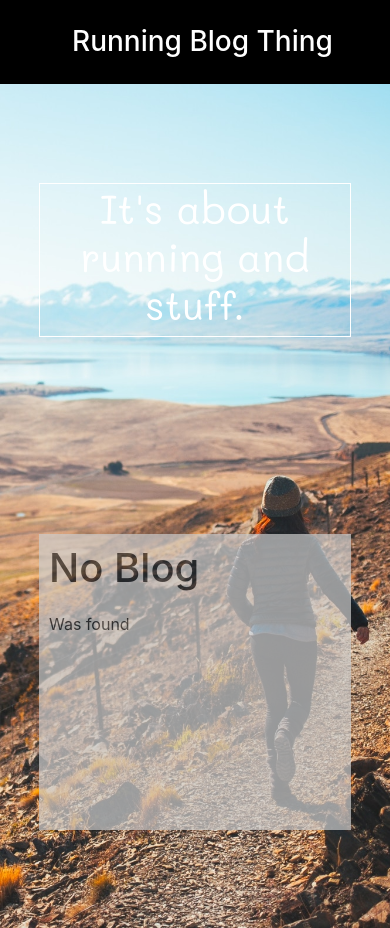
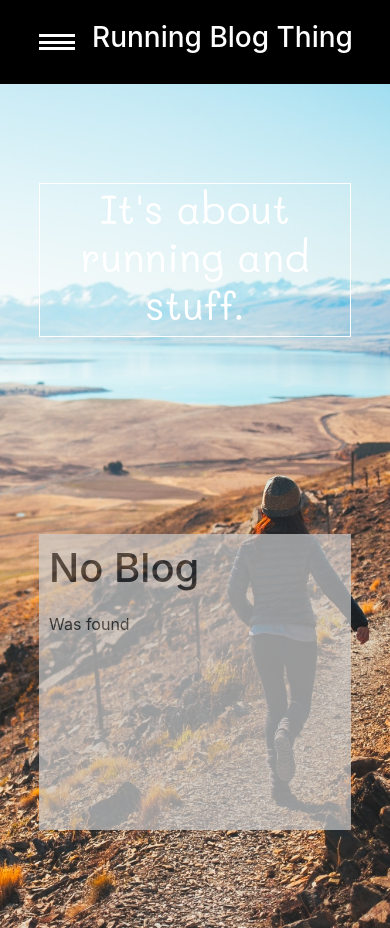
Before and after one commit to nathanejbrown/runners-blog, a React (Create React App) app: page / in a window 390 px wide. Built offline with nearby package versions, Linux system fonts and the light colour scheme; no server answers.

Commit message:
Built a working side drawer that is only accessible on mobile.

```diff
--- a/src/App.css
+++ b/src/App.css
@@ -5,11 +5,6 @@
   background-size: cover;
   background-position: center;
   background-repeat: no-repeat;
-}
-
-h3 a {
-  text-decoration: none;
-  color: white;
 }
 
 @media (max-width: 800px) {
--- a/src/components/Header/Header.css
+++ b/src/components/Navigation/Header/Header.css
@@ -13,14 +13,21 @@
     flex-direction: row;
 }
 
-.headerH3 {
+.headerH3 a {
     margin: 0;
     color: white;
     padding-left: 15px;
 }
 
-.loginButton {
-    padding-right: 15px;
+.innerHeader h3 a {
+    text-decoration: none;
+    color: white;
+}
+
+@media (max-width: 499px) {
+    .desktopOnly {
+        display: none;
+    }
 }
 
 @media (max-width: 800px) {
@@ -40,3 +47,27 @@
         left: 5vw;
     }
 }
+
+.DrawerToggle {
+    width: 40px;
+    height: 40px;
+    display: flex;
+    flex-flow: column;
+    justify-content: space-around;
+    align-items: center;
+    padding: 10px 0;
+    box-sizing: border-box;
+    cursor: pointer;
+}
+
+.DrawerToggle div {
+    width: 90%;
+    height: 3px;
+    background-color: white;
+}
+
+@media (min-width: 500px) {
+    .DrawerToggle {
+        display: none;
+    }
+}
--- /dev/null
+++ b/src/components/Navigation/Header/Header.js
@@ -0,0 +1,24 @@
+import React, { Fragment } from 'react';
+import './Header.css';
+import NavigationItems from '../NavigationItems/NavigationItems';
+
+const header = (props) => {
+
+    return (
+        <Fragment>
+            <div className="header">
+                <div className='DrawerToggle' onClick={props.toggle}>
+                    <div></div>
+                    <div></div>
+                    <div></div>
+                </div>
+                <h3 className="headerH3"><a href="/">Running Blog Thing</a></h3>
+                <div className="innerHeader desktopOnly">
+                    <NavigationItems loggedIn={props.loggedIn} />
+                </div>
+            </div>
+        </Fragment>
+    )
+}
+
+export default header;
--- /dev/null
+++ b/src/components/Navigation/NavigationItems/NavigationItems.css
@@ -0,0 +1,3 @@
+.loginButton {
+    padding-right: 15px;
+}
--- a/src/components/Header/Header.js
+++ b/src/components/Navigation/NavigationItems/NavigationItems.js
@@ -1,7 +1,7 @@
 import React, { Fragment } from 'react';
-import './Header.css';
+import './NavigationItems.css';
 
-const header = (props) => {
+const NavigationItems = (props) => {
 
     let allButtons;
 
@@ -17,13 +17,11 @@ const header = (props) => {
     }
 
     return (
-        <div className="header">
-            <h3 className="headerH3"><a href="/">Running Blog Thing</a></h3>
-            <div className="innerHeader">
-                {allButtons}
-            </div>
-        </div>
+        <Fragment>
+            {allButtons}
+        </Fragment>
     )
+
 }
 
-export default header;
+export default NavigationItems
--- /dev/null
+++ b/src/components/Navigation/SideDrawer/SideDrawer.css
@@ -0,0 +1,32 @@
+.SideDrawer {
+    position: fixed;
+    width: 280px;
+    max-width: 70%;
+    height: 100%;
+    left: 0;
+    top: 0;
+    z-index: 200;
+    background-color: white;
+    padding: 32px 16px;
+    box-sizing: border-box;
+    transition: transform 0.3s ease-out;
+}
+
+@media (min-width: 500px) {
+    .SideDrawer {
+        display: none;
+    }
+}
+
+.Open {
+    transform: translateX(0);
+}
+
+.Close {
+    transform: translateX(-100%);
+}
+
+h3 a {
+    text-decoration: none;
+    color: black;
+}
--- /dev/null
+++ b/src/components/Navigation/SideDrawer/SideDrawer.js
@@ -0,0 +1,25 @@
+import React, { Fragment } from 'react';
+
+import NavigationItems from '../NavigationItems/NavigationItems';
+import './SideDrawer.css';
+import Backdrop from '../../UI/Backdrop/Backdrop';
+
+const sideDrawer = (props) => {
+  let attachedClasses = ['SideDrawer', 'Close'];
+  if (props.open) {
+    attachedClasses = ['SideDrawer', 'Open'];
+  }
+
+  return (
+    <Fragment>
+      <Backdrop show={props.open} clicked={props.toggle}/>
+      <div className={attachedClasses.join(' ')} onClick={props.toggle}>
+        <nav>
+          <NavigationItems loggedIn={props.loggedIn} />
+        </nav>
+      </div>
+    </Fragment>
+  )
+}
+
+export default sideDrawer;
--- /dev/null
+++ b/src/components/UI/Backdrop/Backdrop.css
@@ -0,0 +1,9 @@
+.Backdrop {
+    width: 100%;
+    height: 100%;
+    position: fixed;
+    z-index: 100;
+    left: 0;
+    top: 0;
+    background-color: rgba(0, 0, 0, 0.5);
+  }
--- /dev/null
+++ b/src/components/UI/Backdrop/Backdrop.js
@@ -0,0 +1,9 @@
+import React from 'react';
+
+import './Backdrop.css';
+
+const backdrop = (props) => (
+  props.show ? <div className='Backdrop' onClick={props.clicked}></div> : null
+)
+
+export default backdrop;
--- a/src/containers/Profile/Profile.js
+++ b/src/containers/Profile/Profile.js
@@ -19,11 +19,7 @@ class Profile extends Component {
 
         let messageFromBackend = <Spinner />
 
-        if (!this.props.loading && !this.props.message) {
-            this.props.logout()
-            this.props.redirect(<Redirect to={'/'} />);
-        }
-        else if (!this.props.loading) {
+        if (!this.props.loading) {
             messageFromBackend = <h1>{this.props.message}</h1>
         }
 
--- a/src/hoc/Layout/Layout.js
+++ b/src/hoc/Layout/Layout.js
@@ -1,12 +1,24 @@
 import React, { Component, Fragment } from 'react';
 import { connect } from 'react-redux';
-import Header from '../../components/Header/Header';
+import Header from '../../components/Navigation/Header/Header';
+import SideDrawer from '../../components/Navigation/SideDrawer/SideDrawer';
 
 class Layout extends Component {
+    state = {
+        showSideDrawer: false
+    }
+
+    sideDrawerToggleHandler = () => {
+        this.setState((prevState) => {
+          return {showSideDrawer: !prevState.showSideDrawer}
+        })
+    }
+
     render () {
         return (
             <Fragment>
-                <Header loggedIn={this.props.loggedIn} />
+                <Header loggedIn={this.props.loggedIn} toggle={this.sideDrawerToggleHandler} />
+                <SideDrawer loggedIn={this.props.loggedIn} open={this.state.showSideDrawer} toggle={this.sideDrawerToggleHandler} />
                 <main>
                     {this.props.children}
                 </main>
```
